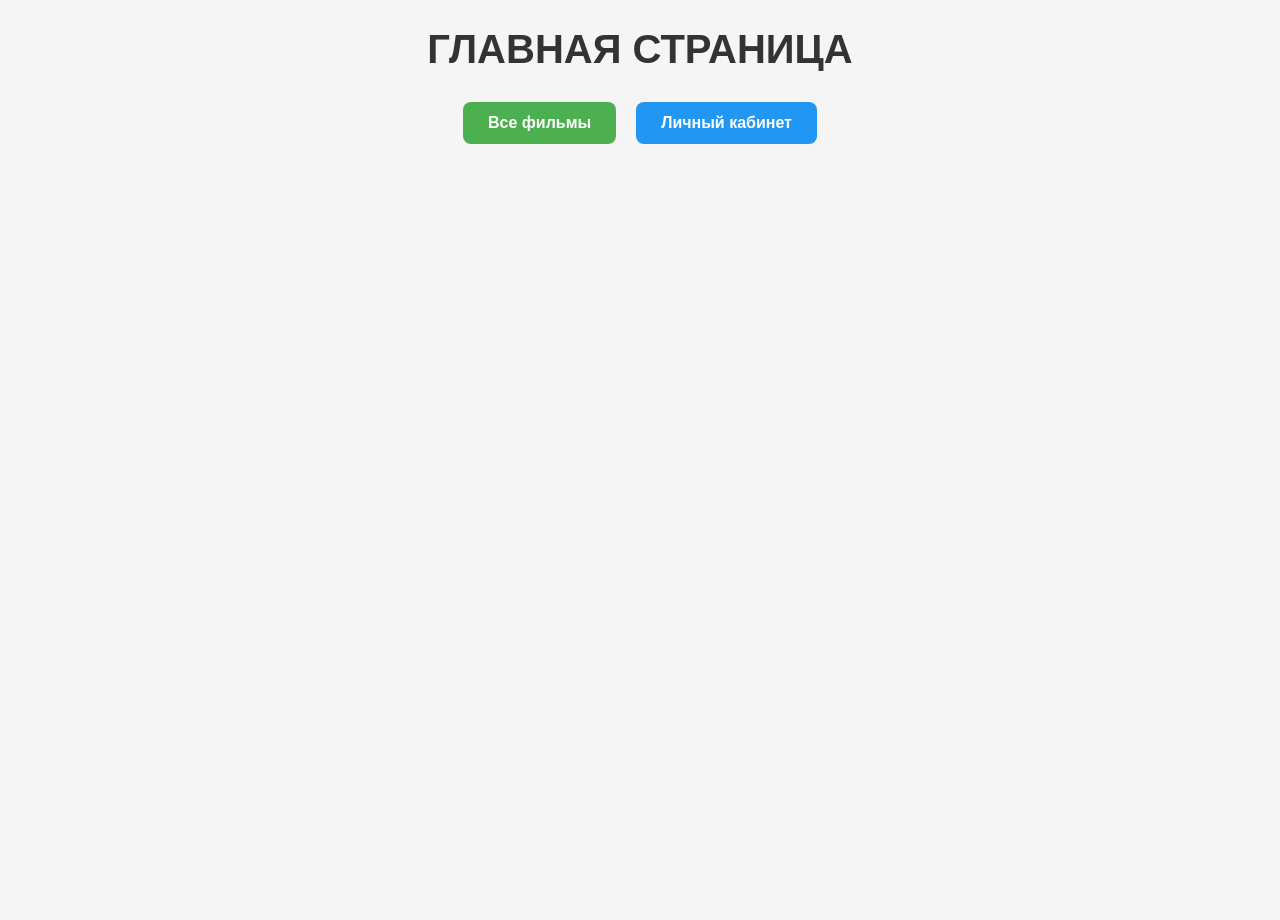
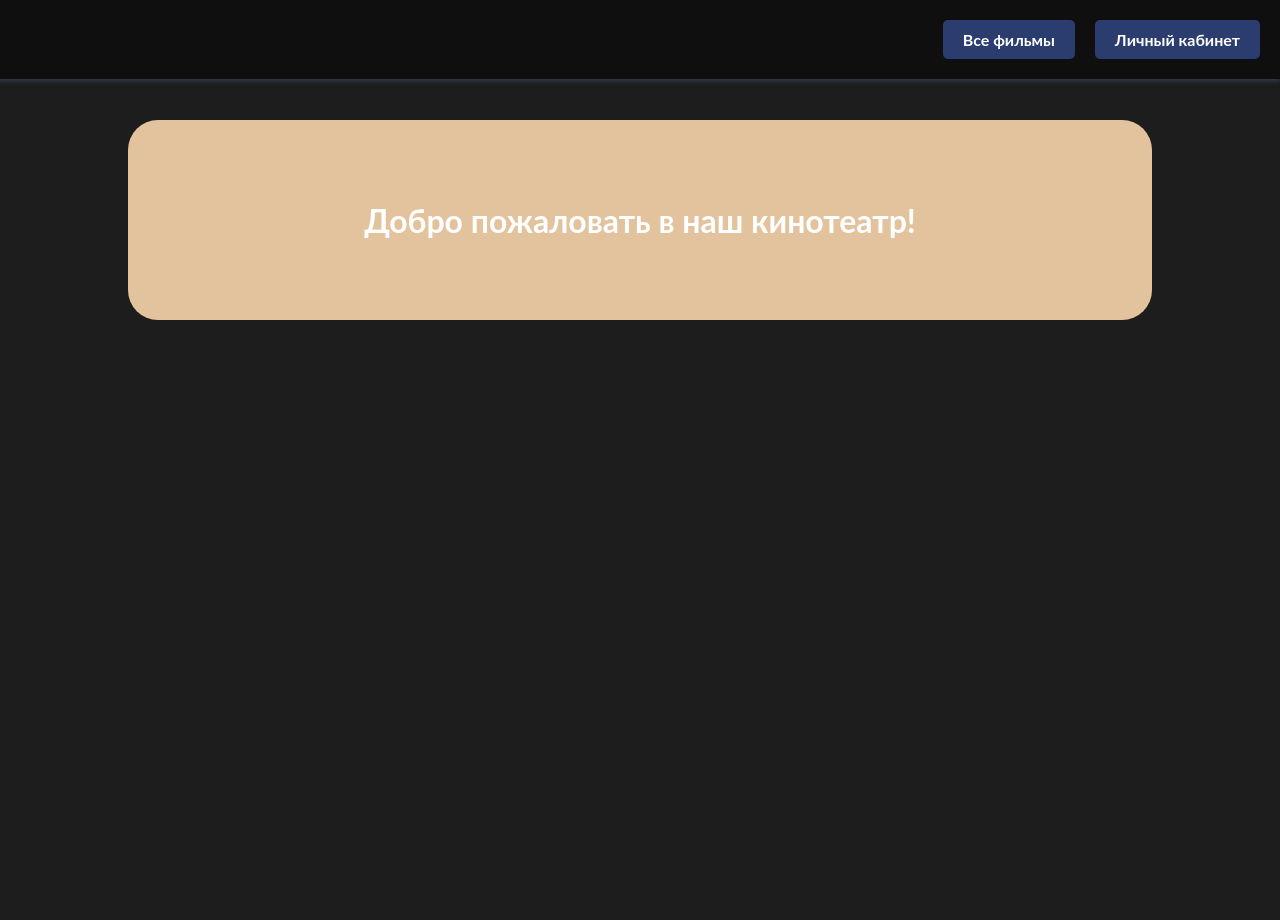
Before and after one commit to curiuwu/db_project, a Flask app: page / in a window 1280 px wide. Before the commit the page ends 144 px from the top, so only its background shows below. Run offline with Flask 3, Linux system fonts and the light colour scheme; data that the repository does not hold is empty; some libraries are stand-ins or nearby versions.

Commit message:
main page, header

```diff
--- a/app/static/css/main.css
+++ b/app/static/css/main.css
@@ -1,130 +1,61 @@
 body {
-    font-family: 'Arial', sans-serif;
+    display: block; /* Устанавливаем нормальный поток документа */
+}
+h1 {
+    font-size: 2.5em;
+    font-weight: bold;
     margin: 0;
+    color: white;
+}
+.container {
+    max-width: 1000px;
+    width: 100%;
     padding: 0;
-    background-color: #f5f5f5;
+    padding-bottom: 0px;
+}
+.films-link,
+.personal-account-link {
+    text-decoration: none;
+    font-weight: bold;
 }
 
-.container {
-    max-width: 1200px;
-    margin: 0 auto;
-    padding: 40px 20px;
-    text-align: center;
+/* Сетка карточек */
+.films-container {
+    display: grid;
+    grid-template-columns: repeat(auto-fill, minmax(300px, 1fr)); /* Табличный вид */
+    gap: 20px; /* Расстояние между карточками */
+    padding: 20px; /* Внутренний отступ */
 }
 
-h1 {
-    color: #333;
-    font-size: 2.5em;
-    margin-bottom: 30px;
-    text-transform: uppercase;
+/* Стили для карточек фильмов с основой из style.css */
+.film-card {
+    background-color: #E3C39D;            /* Светлый фон карточки */
+    border-radius: 30px;                  /* Скругление углов */
+    padding: 20px;                        /* Внутренний отступ */
+    margin: 20px;                       /* Вертикальные отступы */
+    transform: scale(1.5);
 }
 
-nav {
-    display: flex;
-    justify-content: center;
-    gap: 20px;
-    margin-top: 30px;
+/* Стили для карточки с лозунгом */
+.slogan-card {
+    display: grid;
+    justify-content: top;
+    align-items: center;
+    height: 25vh; /* Занимает 1/4 страницы */
+    background-color: #E3C39D; /* Светлый фон */
+    border-radius: 30px; /* Скругленные углы */
+    color: #1D1D1D; /* Темный текст */
+    font-family: 'Lato', sans-serif;
+    font-size: 1.5em;
+    font-weight: bold;
+    margin: 20px auto; /* Отступ сверху 20px и центрирование по горизонтали */
+    width: 80%; /* Устанавливаем ширину для центрирования */
+    margin-bottom: 20px; /* Отступ от карточек фильмов */
+    margin-top: 120px; /* Увеличиваем отступ сверху для устранения наложения */
 }
 
-.films-link, .personal-account-link {
-    text-decoration: none;
-    padding: 12px 25px;
-    border-radius: 8px;
-    font-weight: 600;
-    transition: all 0.3s ease;
+.slogan-card h1 {
+    font-size: 2.5vw; /* Размер текста адаптируется под размер карточки */
+    text-align: center; /* Центрируем текст */
+    margin: 0; /* Убираем лишние отступы */
 }
-
-.films-link {
-    background-color: #4CAF50;
-    color: white;
-}
-
-.personal-account-link {
-    background-color: #2196F3;
-    color: white;
-}
-
-.films-link:hover {
-    background-color: #45a049;
-    transform: translateY(-2px);
-    box-shadow: 0 4px 8px rgba(0,0,0,0.1);
-}
-
-.personal-account-link:hover {
-    background-color: #1976D2;
-    transform: translateY(-2px);
-    box-shadow: 0 4px 8px rgba(0,0,0,0.1);
-}
-
-.films-container {
-    display: grid;
-    grid-template-columns: repeat(auto-fill, minmax(300px, 1fr));
-    gap: 20px;
-    padding: 20px;
-}
-
-.film-card {
-    border: 1px solid #ddd;
-    border-radius: 8px;
-    padding: 20px;
-    box-shadow: 0 2px 4px rgba(0,0,0,0.1);
-    background: white;
-}
-
-.film-card h2 {
-    color: #333;
-    margin-top: 0;
-    margin-bottom: 10px;
-    font-size: 1.5em;
-}
-
-.film-card p {
-    color: #666;
-    line-height: 1.5;
-    margin-bottom: 10px;
-}
-
-.film-card .director {
-    color: #888;
-    font-style: italic;
-}
-
-.film-card .genre {
-    display: inline-block;
-    background: #f0f0f0;
-    padding: 5px 10px;
-    border-radius: 15px;
-    font-size: 0.9em;
-}
-
-.header {
-    padding: 20px;
-    background: #f8f9fa;
-    margin-bottom: 20px;
-}
-
-.container {
-    max-width: 1200px;
-    margin: 0 auto;
-    padding: 0 20px;
-}
-
-/* Адаптивный дизайн */
-@media (max-width: 768px) {
-    .container {
-        padding: 20px;
-    }
-
-    h1 {
-        font-size: 2em;
-    }
-
-    nav {
-        flex-direction: column;
-        align-items: center;
-    }
-
-    .films-link, .personal-account-link {
-        width: 200px;
-    }
-}
--- a/app/static/css/style.css
+++ b/app/static/css/style.css
@@ -4,10 +4,11 @@ body {
     font-family: 'Lato', sans-serif;      /* Основной шрифт */
     background-color: #1D1D1D;            /* Тёмный фон по умолчанию */
     min-height: 100vh;                    /* Минимальная высота на весь экран */
-    display: flex;
+    display: flex; /* Устанавливаем нормальный поток документа */
     align-items: center;
     justify-content: center;
     margin: 0;
+    padding: 0;
 }
 
 /* Стили для всех заголовков */
@@ -22,22 +23,25 @@ a {
     color:#4A6382;
 }
 
-/* Контейнер для центрирования и ограничения ширины контента */
-.container {
-    max-width: 500px;
+/* Стили для шапки сайта */
+.header {
+    background-color: #0F0F0F;            /* Тёмный фон */
+    position: fixed;
+    top: 0;
+    right: 0;
     width: 100%;
-    padding: 0;
-    padding-bottom: 0px;
+    text-align: center;                   /* Центрируем текст */
+    display: flex;                        /* Гибкое расположение элементов */
+    justify-content: end;      /* Элементы справа */
+    align-items: center;                  /* Выравнивание по центру по вертикали */
+    padding: 20px;                        /* Уменьшаем внутренний отступ для уменьшения пространства под header */
+    align-items: center;
+    box-shadow: 0 2px 5px rgba(74, 99, 130, 0.5); /* Add subtle shadow */
+    margin-bottom: 0; /* Убираем отступ снизу */
 }
 
-/* Стили для шапки сайта */
-.header {
-    text-align: center;                   /* Центрируем текст */
-    margin-bottom: 20px;                  /* Отступ снизу */
-    display: flex;                        /* Гибкое расположение элементов */
-    justify-content: space-between;       /* Элементы по краям */
-    align-items: center;                  /* Выравнивание по центру по вертикали */
-    padding: 20px;                        /* Внутренний отступ */
+.header a {
+    margin-left: 20px; /* Добавляем расстояние между кнопками */
 }
 
 /* Стили для футера */
@@ -61,9 +65,13 @@ a {
     transform: scale(1.5);
 }
 
+/* Стили для карточки с лозунгом */
+.slogan-card {
+    margin-top: 20px; /* Добавляем отступ сверху для точного позиционирования */
+}
 
 /* Общий стиль для кнопок */
-.button, button {
+.button{
     background-color: #2a3d6e;            /* Синий фон */
     color: white;                         /* Белый текст */
     font-family: 'Lato', sans-serif;      /* Шрифт Lato */
--- a/app/templates/main.html
+++ b/app/templates/main.html
@@ -3,15 +3,17 @@
 <head>
     <meta charset="utf-8">
     <title>Главная страница</title>
+    <link rel="stylesheet" href="{{ url_for('static', filename='css/style.css') }}">
     <link rel="stylesheet" href="{{ url_for('static', filename='css/main.css') }}">
 </head>
 <body>
-    <div class="container">
-        <h1>Главная страница</h1>
-        <nav>
-            <a href="{{ url_for('all_films.all_films') }}" class="films-link">Все фильмы</a>
-            <a href="{{ url_for('user_cabinet.personal_account') }}" class="personal-account-link">Личный кабинет</a>
-        </nav>
+    <header class="header">
+        <a href="{{ url_for('all_films.all_films') }}" class="films-link button">Все фильмы</a>
+        <a href="{{ url_for('user_cabinet.personal_account') }}" class="personal-account-link button">Личный кабинет</a>
+    </header>
+    <div class="container"></div>
+        <div class="slogan-card">
+            <h1>Добро пожаловать в наш кинотеатр!</h1>
         </div>
 
         <div class="films-container">
@@ -19,8 +21,10 @@
             <div class="film-card">
                 <h2><a href="{{ url_for('film_card.film_card', title=film[0]) }}">{{ film[0] }}</a></h2>
                 <p>{{ film[1] }}</p>
-            <p class="director">Стоимость {{film[2]}}</p>
+                <p class="director">Стоимость: {{ film[2] }}</p>
             </div>
             {% endfor %}
+        </div>
+    </div>
 </body>
 </html>
```
Lines whose indentation alone changed are shown as unchanged.
